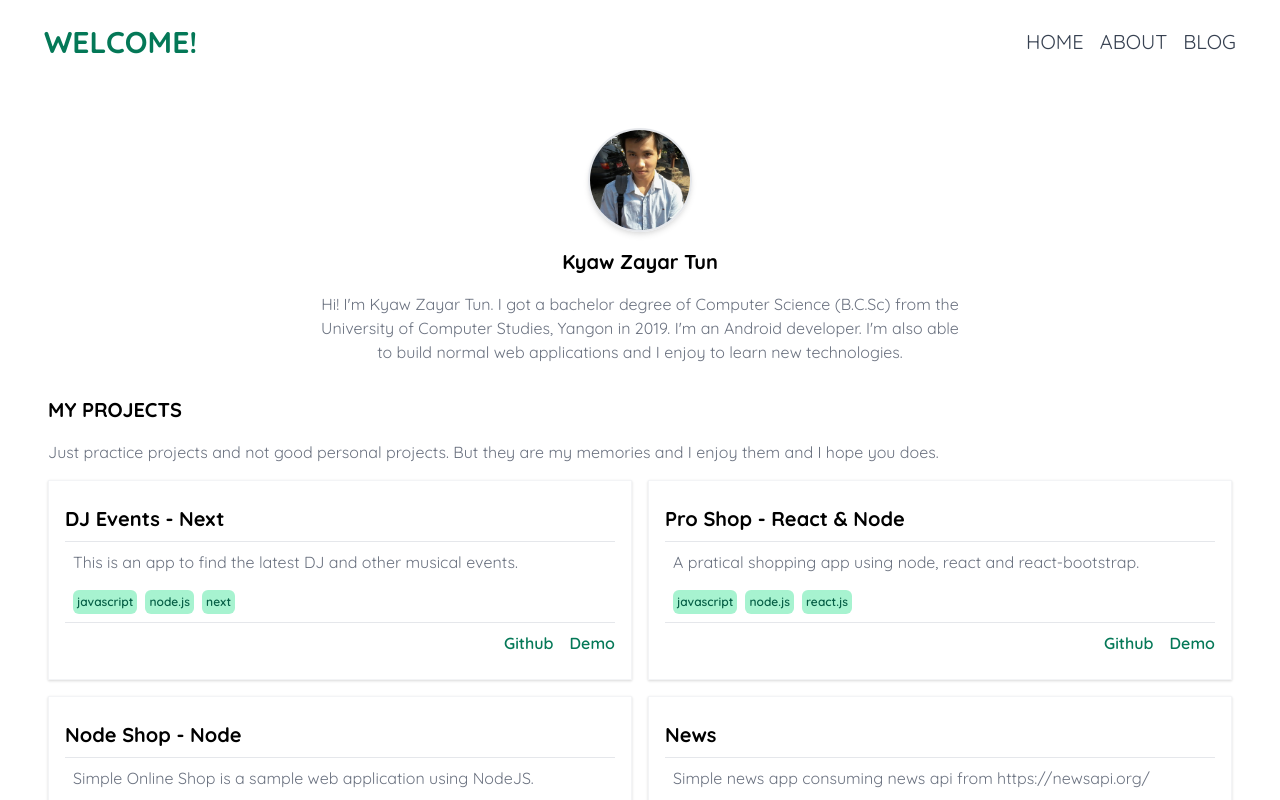
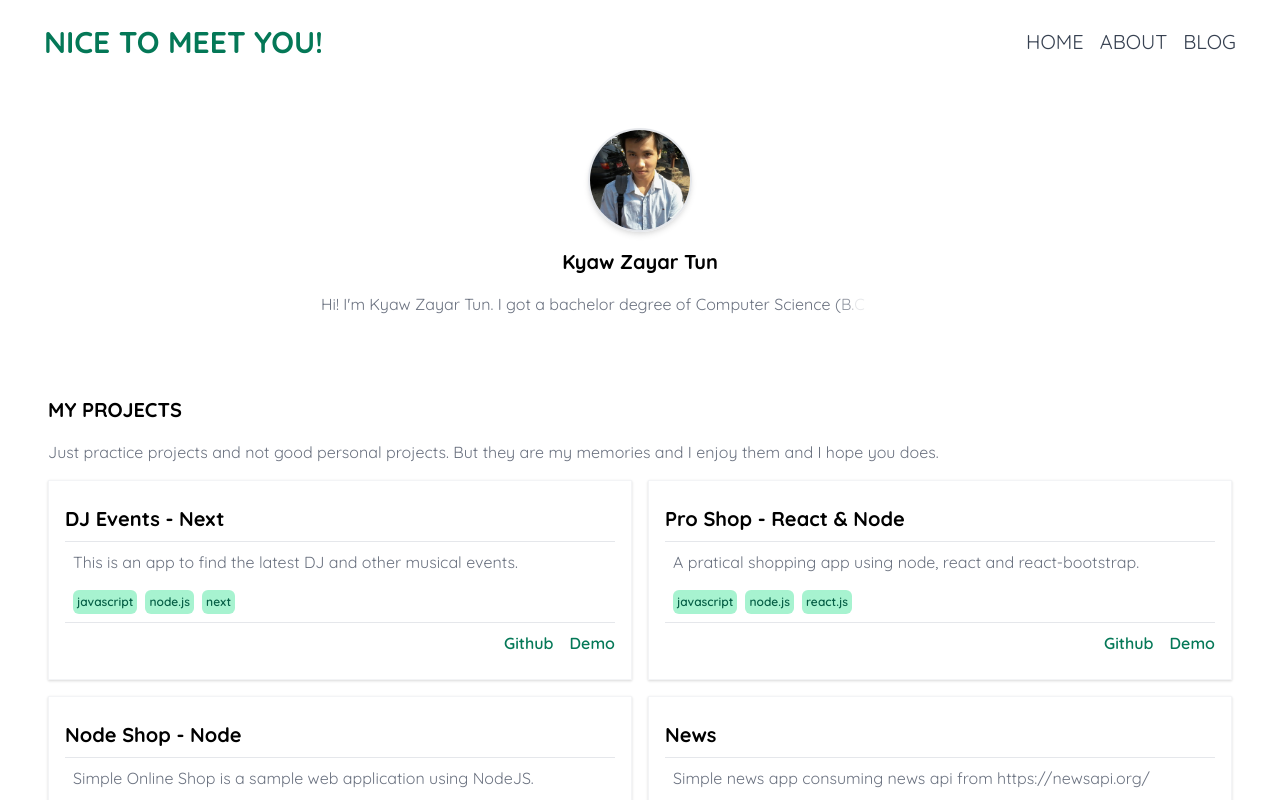
Before and after one commit to ZattWine/kyawzayartun, a Next.js app: page / in a window 1280 px wide. Shown: the top 800 px of the page. Built offline with nearby package versions, Linux system fonts and the light colour scheme; what @badrap/bar-of-progress, @tailwindcss/typography would draw is missing.

Commit message:
add text reveal effect to introduction text

```diff
--- a/components/Header.js
+++ b/components/Header.js
@@ -8,7 +8,7 @@ export default function Header() {
 
   useEffect(() => {
     const timer = setTimeout(() => {
-      setGreetingText('Welcome!')
+      setGreetingText('Nice To Meet You!')
     }, 3000)
 
     return () => {
@@ -18,9 +18,11 @@ export default function Header() {
 
   return (
     <header className='flex flex-col text-center items-center rounded-2xl bg-white text-gray-700 m-4 pt-4 md:flex-row md:justify-between md:items-center md:space-x-4 md:px-7 md:py-2 md:m-4'>
-      <div className='uppercase text-green-700 text-3xl font-bold'>
+      <div>
         <Link href='/'>
-          <a>{greetingText}</a>
+          <a className='uppercase text-green-700 text-3xl font-bold'>
+            <h3>{greetingText}</h3>
+          </a>
         </Link>
       </div>
       <nav>
--- a/pages/index.js
+++ b/pages/index.js
@@ -1,4 +1,5 @@
 import Image from 'next/image'
+import { motion } from 'framer-motion'
 import Layout from '@/components/Layout'
 import ProjectItem from '@/components/ProjectItem'
 import { me } from '@/data/me'
@@ -13,6 +14,26 @@ function sortByProperty(value) {
 
 export default function HomePage() {
   const sortedProjects = me.projects.sort(sortByProperty('id'))
+
+  const sentence = {
+    hidden: { opacity: 1 },
+    visible: {
+      opacity: 1,
+      transition: {
+        delay: 0.5,
+        staggerChildren: 0.08,
+      },
+    },
+  }
+
+  const letter = {
+    hidden: { opacity: 0, y: 50 },
+    visible: {
+      opacity: 1,
+      y: 0,
+    },
+  }
+
   return (
     <Layout>
       <main>
@@ -30,13 +51,24 @@ export default function HomePage() {
           </div>
 
           <div className='flex flex-row text-center justify-center my-2'>
-            <h1 className='text-xl font-bold my-2'>{me.fullname}</h1>
+            <h3 className='text-xl font-bold my-2'>{me.fullname}</h3>
           </div>
 
           <div className='flex flex-row text-center justify-center my-2'>
-            <p className='text-gray-500 text-base max-w-screen-sm'>
-              {me.intro}
-            </p>
+            <motion.p
+              className='text-gray-500 text-base max-w-screen-sm'
+              variants={sentence}
+              initial='hidden'
+              animate='visible'
+            >
+              {me.intro.split('').map((char, idx) => {
+                return (
+                  <motion.span key={`${char}-${idx}`} variants={letter}>
+                    {char}
+                  </motion.span>
+                )
+              })}
+            </motion.p>
           </div>
         </div>
 
```
